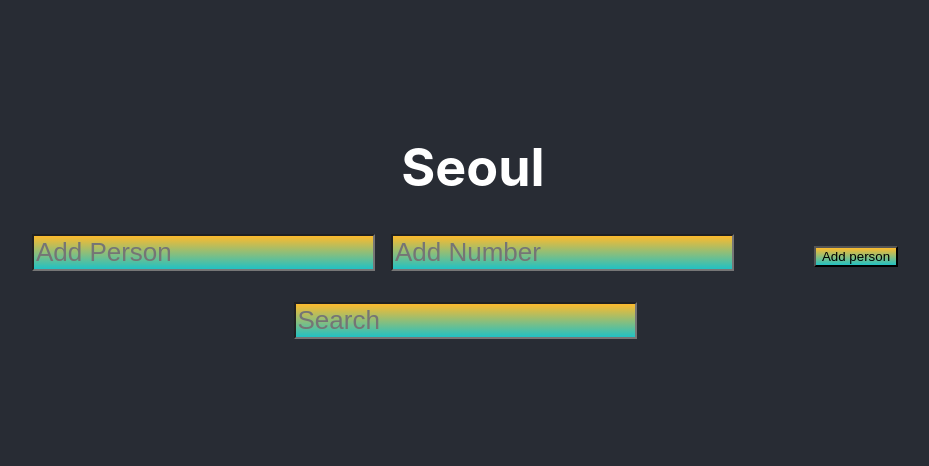
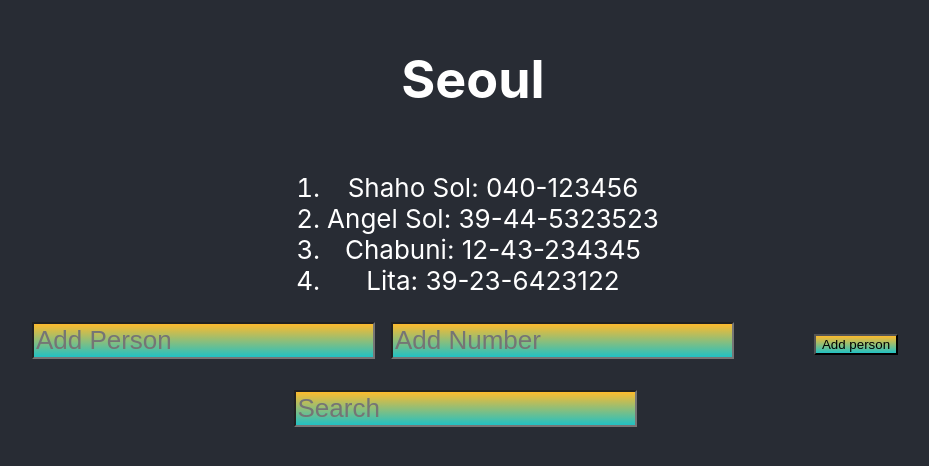
Before and after one commit to SSOL7/Osa2, a React (Vite) app: page / in a window 1280 px wide. Shown: the part 180-646 px from the top of the page, without its empty margins (167-1096 px from the left). Built offline with nearby package versions, Linux system fonts and the light colour scheme; data requests are answered from the project's data file.

Commit message:
Tehtävä 2.11

```diff
--- /dev/null
+++ b/db.json
@@ -0,0 +1,24 @@
+{
+    "notes":[
+      {
+        "name": "Shaho Sol",
+        "number": "040-123456",
+        "id": 1
+      },
+      {
+        "name": "Angel Sol",
+        "number": "39-44-5323523",
+        "id": 2
+      },
+      {
+        "name": "Chabuni",
+        "number": "12-43-234345",
+        "id": 3
+      },
+      {
+        "name": "Lita",
+        "number": "39-23-6423122",
+        "id": 4
+      }
+    ]
+  }
--- a/package.json
+++ b/package.json
@@ -5,14 +5,17 @@
   "scripts": {
     "dev": "vite",
     "build": "vite build",
-    "preview": "vite preview"
+    "preview": "vite preview",
+    "server": "json-server -p3001 --watch db.json"
   },
   "dependencies": {
+    "axios": "^0.26.1",
     "react": "^17.0.2",
     "react-dom": "^17.0.2"
   },
   "devDependencies": {
     "@vitejs/plugin-react": "^1.0.7",
+    "json-server": "^0.17.0",
     "vite": "^2.8.0"
   }
 }
--- a/src/App.jsx
+++ b/src/App.jsx
@@ -1,6 +1,6 @@
-import React, { useState } from "react";
+import React, { useState, useEffect } from "react";
+import axios from "axios";
 import './App.css'
-import ListItem from "./ListItem";
 import Form from "./Form";
 import Phone from "./Phone";
 
@@ -11,6 +11,18 @@
   const [contacts, setContacts] = useState([]);
   const [searchTerm, setSearchTerm] = useState('');
   const [filteredResults, setFilteredResults] = useState([]);
+  const [notes, setNotes] = useState([]);
+
+  useEffect(() => {
+    console.log('effect')
+    axios
+      .get('http://localhost:3001/notes')
+      .then(response => {
+        console.log('promise fulfilled')
+        setNotes(response.data)
+      })
+  }, [])
+  console.log('render', notes.length, 'notes')
 
   const _handleSubmit = e => {
     e.preventDefault();
@@ -70,6 +82,16 @@
     <div className="App">
       <header className="App-header">
         <h1>Seoul</h1>
+        <ol>
+        {notes.map((todo, index) => {
+          return (
+            <li key={index}>
+                <span>{todo.name}: </span>
+                <span>{todo.number}</span>
+              </li>
+          )
+        })}
+    </ol>
         <Form
           onSubmit={_handleSubmit}
           value={inputValue}
@@ -86,8 +108,7 @@
                           <li key={index}>
                           <h1>{todo.name}</h1>
                         </li>
-                        )
-                    })
+                        )})
                 ) : (
                     contacts.map((contact, index,) => {
                         return (
```
Also changed, not shown: 1 other file (tests, documents, lock files or other folders).
